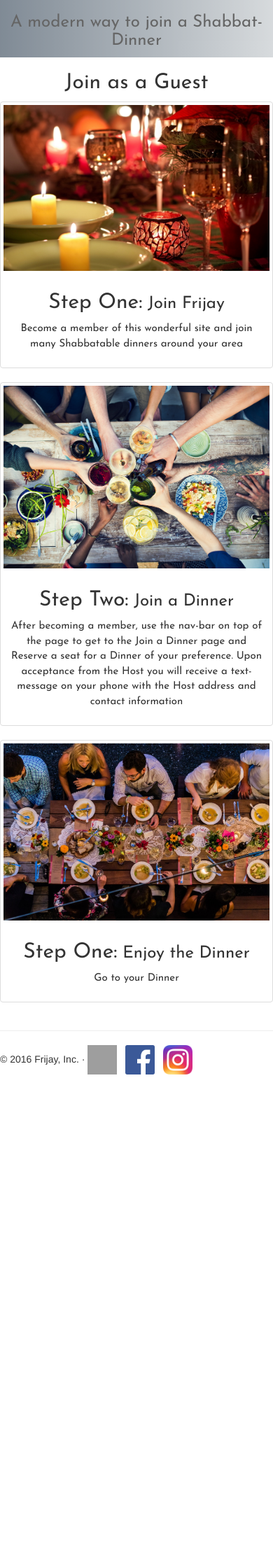
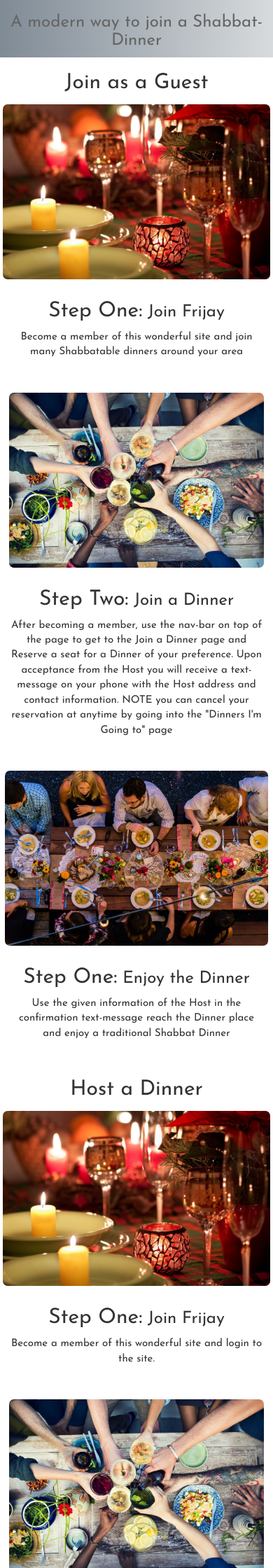
Before and after one commit to afranco07/shabbatTable, a Django app: page /howitworks/ in a window 390 px wide. Shown: the part 451-2691 px from the top of the page at 70% size. Before the commit the page ends 1986 px from the top, so only its background shows below. Run offline with Django 3.2, Linux system fonts and the light colour scheme; parts of the project's set-up code (start-up, migrations or seed data) failed here and were passed over; some libraries are stand-ins or nearby versions; grey boxes are pictures that could not be loaded.

Commit message:
Hosting a dinner information

```diff
--- a/static/css/frijay.css
+++ b/static/css/frijay.css
@@ -187,3 +187,10 @@ input[type=text]:focus {
 .howitworks.steps{
     font-size: 30px;
 }
+.thumbnail.howitworks{
+    border: none;
+}
+.thumbnail.howitworks img{
+    height: 250px;
+    border-radius: 7px;
+}
--- a/templates/frijay/howItWorks.html
+++ b/templates/frijay/howItWorks.html
@@ -24,7 +24,7 @@
 
 <div class="row">
   <div class="col-sm-6 col-md-4">
-    <div class="thumbnail" style="font-family: 'Josefin Sans'">
+    <div class="thumbnail howitworks" style="font-family: 'Josefin Sans'">
        <img src="{% static "images/image1.jpg" %}" alt="My image" />
       <div class="caption">
         <h3><span class="howitworks steps">Step One:</span>  Join Frijay</h3>
@@ -34,22 +34,63 @@
   </div>
 
     <div class="col-sm-6 col-md-4">
-    <div class="thumbnail" style="font-family: 'Josefin Sans';">
+    <div class="thumbnail howitworks" style="font-family: 'Josefin Sans';">
        <img src="{% static "images/image7.jpg" %}" alt="My image" />
       <div class="caption">
         <h3><span class="howitworks steps">Step Two:</span>  Join a Dinner</h3>
         <p style="font-size: 15px"> After becoming a member, use the nav-bar on top of the page to get to the Join a Dinner page
         and Reserve a seat for a Dinner of your preference. Upon acceptance from the Host you will receive a text-message on your
-        phone with the Host address and contact information</p>
+        phone with the Host address and contact information. NOTE you can cancel your reservation at anytime by going into
+        the "Dinners I'm Going to" page</p>
       </div>
     </div>
   </div>
     <div class="col-sm-6 col-md-4">
-    <div class="thumbnail" style="font-family: 'Josefin Sans'">
+    <div class="thumbnail howitworks" style="font-family: 'Josefin Sans'">
        <img src="{% static "images/image6.jpg" %}" alt="My image" />
       <div class="caption">
         <h3><span class="howitworks steps">Step One:</span>  Enjoy the Dinner</h3>
-        <p style="font-size: 15px">Go to your Dinner </p>
+        <p style="font-size: 15px">Use the given information of the Host in the confirmation text-message
+        reach the Dinner place and enjoy a traditional Shabbat Dinner</p>
+      </div>
+    </div>
+  </div>
+</div>
+
+<div class="container">
+    <h4 style="text-align: center;font-family: 'Josefin Sans';font-size: 30px">Host a Dinner</h4>
+</div>
+
+<div class="row">
+  <div class="col-sm-6 col-md-4">
+    <div class="thumbnail howitworks" style="font-family: 'Josefin Sans'">
+       <img src="{% static "images/image1.jpg" %}" alt="My image" />
+      <div class="caption">
+        <h3><span class="howitworks steps">Step One:</span>  Join Frijay</h3>
+        <p style="font-size: 15px">Become a member of this wonderful site and login to the site. </p>
+      </div>
+    </div>
+  </div>
+
+    <div class="col-sm-6 col-md-4">
+    <div class="thumbnail howitworks" style="font-family: 'Josefin Sans';">
+       <img src="{% static "images/image7.jpg" %}" alt="My image" />
+      <div class="caption">
+        <h3><span class="howitworks steps">Step Two:</span>  Host a Dinner</h3>
+        <p style="font-size: 15px"> After logging in the nav-bar will give you an option of Hosting a Dinner. In
+        the Host a Dinner page provide the information of your event and Submit using "Host a Dinner" button. You can
+        view the events you're hosting in the "Dinner I'm Hosting" page. </p>
+      </div>
+    </div>
+  </div>
+    <div class="col-sm-6 col-md-4">
+    <div class="thumbnail howitworks" style="font-family: 'Josefin Sans'">
+       <img src="{% static "images/image6.jpg" %}" alt="My image" />
+      <div class="caption">
+        <h3><span class="howitworks steps">Step One:</span>  Approve the guests</h3>
+        <p style="font-size: 15px">Now that you are hosting an event, every time a guest reserve a seat in your event
+            you will see the guest name under Pending Reservation section and only upon your approval the guest will be
+        able to join the event. NOTE you can cancel the event at any time</p>
       </div>
     </div>
   </div>
@@ -57,5 +98,4 @@
 
 
 
-
 {% endblock %}
```
